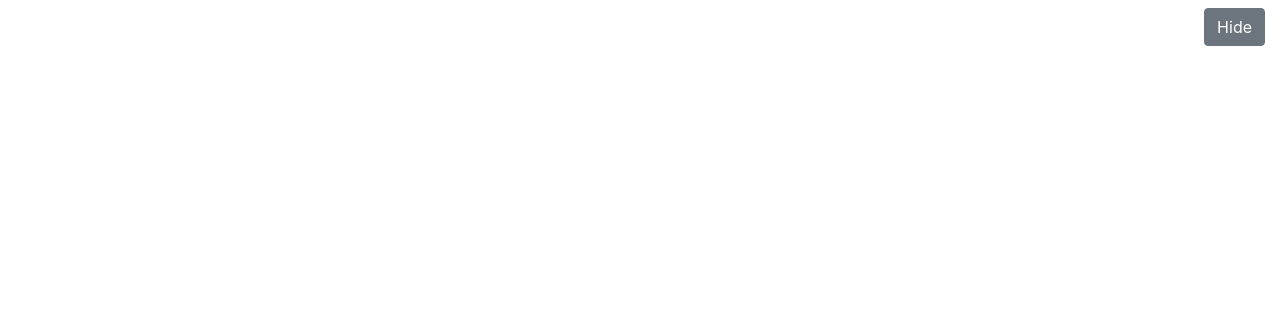
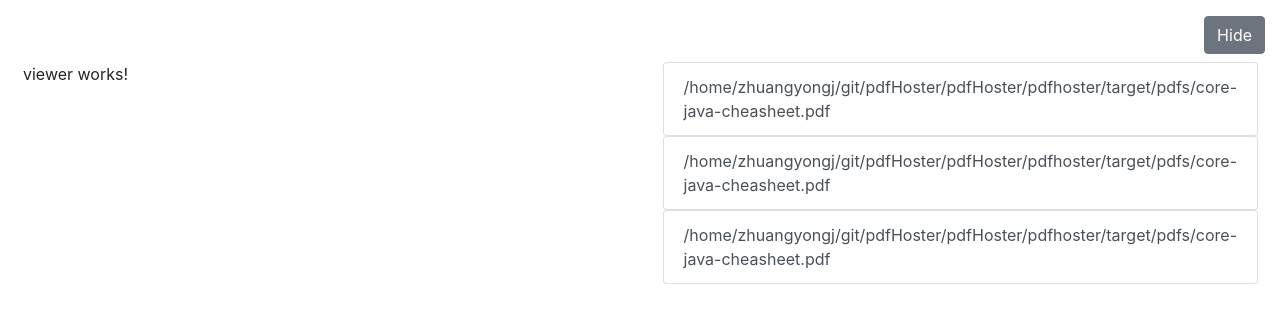
Before and after one commit to CurtisNewbie/PDFHoster, an Angular app in the folder pdfViewer/pdfviewer/: page / in a window 1280 px wide. Shown: the top 320 px of the page. Built offline with nearby package versions, Linux system fonts and the light colour scheme.

Commit message:
Add viewer.component and fix layout

```diff
--- a/pdfViewer/pdfviewer/src/app/app.component.html
+++ b/pdfViewer/pdfviewer/src/app/app.component.html
@@ -1 +1,17 @@
-<app-file-list></app-file-list>
+<div class="container-fluid m-2">
+    <div class="row">
+        <div class="col">
+            <div class="text-right">
+                <button class="btn m-2 btn-secondary" (click)=" toggleDisplay()">{{hidden ? "Show" : "Hide"}}</button>
+            </div>
+        </div>
+    </div>
+    <div class="row">
+        <div class="col">
+            <app-viewer></app-viewer>
+        </div>
+        <div class="col-sm" *ngIf="!hidden">
+            <app-file-list></app-file-list>
+        </div>
+    </div>
+</div>
--- a/pdfViewer/pdfviewer/src/app/app.component.ts
+++ b/pdfViewer/pdfviewer/src/app/app.component.ts
@@ -7,4 +7,11 @@ import { Component } from '@angular/core';
 })
 export class AppComponent {
   title = 'pdfviewer';
+  hidden: boolean = false;
+
+
+  toggleDisplay(): void {
+    this.hidden = !this.hidden;
+  }
+
 }
--- a/pdfViewer/pdfviewer/src/app/app.module.ts
+++ b/pdfViewer/pdfviewer/src/app/app.module.ts
@@ -4,11 +4,13 @@ import { NgModule } from '@angular/core';
 import { AppRoutingModule } from './app-routing.module';
 import { AppComponent } from './app.component';
 import { FileListComponent } from './file-list/file-list.component';
+import { ViewerComponent } from './viewer/viewer.component';
 
 @NgModule({
   declarations: [
     AppComponent,
     FileListComponent,
+    ViewerComponent,
   ],
   imports: [
     BrowserModule,
--- a/pdfViewer/pdfviewer/src/app/file-list/file-list.component.html
+++ b/pdfViewer/pdfviewer/src/app/file-list/file-list.component.html
@@ -1,11 +1,9 @@
 <div class="container-fluid">
-    <div class="text-right">
-        <button class="btn mt-2 mb-2 btn-secondary" (click)=" toggleDisplay()">{{hidden ? "Show" : "Hide"}}</button>
-    </div>
-    <div *ngIf="!hidden">
+    <div>
         <div>
             <ul class="list-group" *ngFor="let n of list; let i = index">
-                <button class="list-group-item list-group-item-action" (click)="onClick(i)">{{n}}</button>
+                <button class="list-group-item list-group-item-action" (click)="onClick(i)"
+                    style="word-wrap: break-word;">{{n}}</button>
             </ul>
         </div>
     </div>
--- a/pdfViewer/pdfviewer/src/app/file-list/file-list.component.ts
+++ b/pdfViewer/pdfviewer/src/app/file-list/file-list.component.ts
@@ -7,8 +7,7 @@ import { Component, OnInit, Output, EventEmitter, Input } from '@angular/core';
 })
 export class FileListComponent implements OnInit {
 
-  list: string[] = [];
-  hidden: boolean = false;
+  list: string[] = ["/home/zhuangyongj/git/pdfHoster/pdfHoster/pdfhoster/target/pdfs/core-java-cheasheet.pdf", "/home/zhuangyongj/git/pdfHoster/pdfHoster/pdfhoster/target/pdfs/core-java-cheasheet.pdf", "/home/zhuangyongj/git/pdfHoster/pdfHoster/pdfhoster/target/pdfs/core-java-cheasheet.pdf"];
 
   @Output()
   click: EventEmitter<string> = new EventEmitter();
@@ -21,8 +20,4 @@ export class FileListComponent implements OnInit {
     this.click.emit(this.list[i]);
     console.log("Clicked", i);
   }
-
-  toggleDisplay(): void {
-    this.hidden = !this.hidden;
-  }
 }
--- /dev/null
+++ b/pdfViewer/pdfviewer/src/app/viewer/viewer.component.html
@@ -0,0 +1 @@
+<p>viewer works!</p>
--- /dev/null
+++ b/pdfViewer/pdfviewer/src/app/viewer/viewer.component.ts
@@ -0,0 +1,15 @@
+import { Component, OnInit } from '@angular/core';
+
+@Component({
+  selector: 'app-viewer',
+  templateUrl: './viewer.component.html',
+  styleUrls: ['./viewer.component.css']
+})
+export class ViewerComponent implements OnInit {
+
+  constructor() { }
+
+  ngOnInit() {
+  }
+
+}
--- a/pdfViewer/pdfviewer/src/styles.css
+++ b/pdfViewer/pdfviewer/src/styles.css
@@ -1,2 +1,6 @@
 /* You can add global styles to this file, and also import other style files */
 @import "../node_modules/bootstrap/dist/css/bootstrap.min.css";
+
+Button {
+  touch-action: manipulation;
+}
```
Also changed, not shown: pdfViewer/pdfviewer/src/app/viewer/viewer.component.css (added), 1 other file (tests, documents, lock files or other folders).
